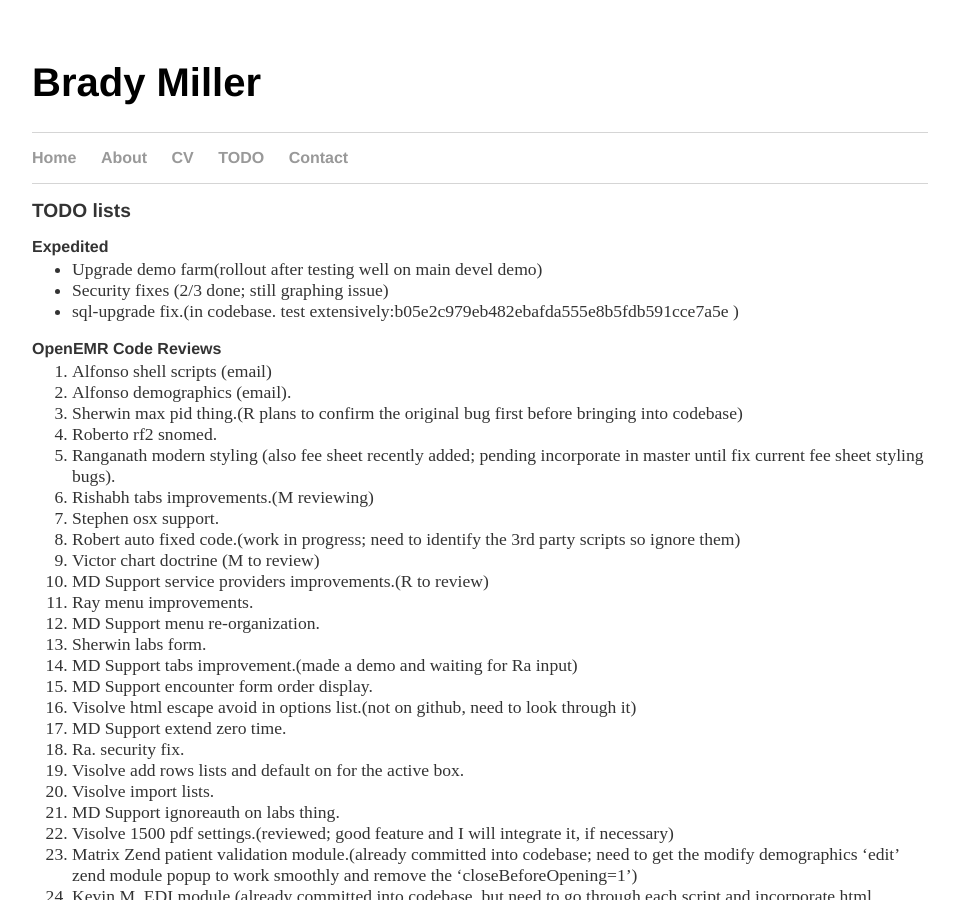
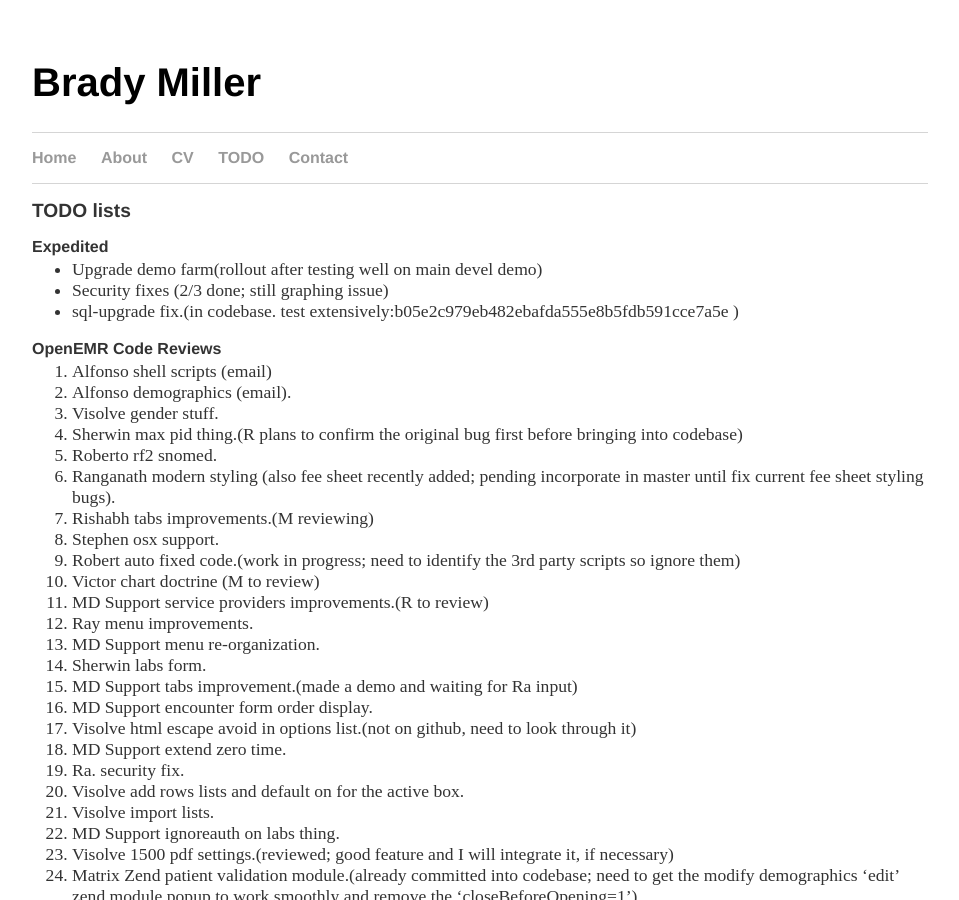
Before and after one commit to bradymiller/bradymiller.github.io, a Jekyll site: the page built from todo/index.md, in a window 1280 px wide and 900 px high. Shown: the whole window, without its empty margins (160-1119 px from the left). Built offline with Jekyll 4.4.1, drawn with Linux system fonts in a browser that asks for light colours; our own code applies the rules of GitHub Pages for plain Markdown files.

Commit message:
Update index.md

```diff
--- a/todo/index.md
+++ b/todo/index.md
@@ -11,6 +11,7 @@
 ### OpenEMR Code Reviews
 1. Alfonso shell scripts (email)
 1. Alfonso demographics (email).
+1. Visolve gender stuff.
 1. Sherwin max pid thing.(R plans to confirm the original bug first before bringing into codebase)
 1. Roberto rf2 snomed.
 1. Ranganath modern styling (also fee sheet recently added; pending incorporate in master until fix current fee sheet styling bugs).
```
